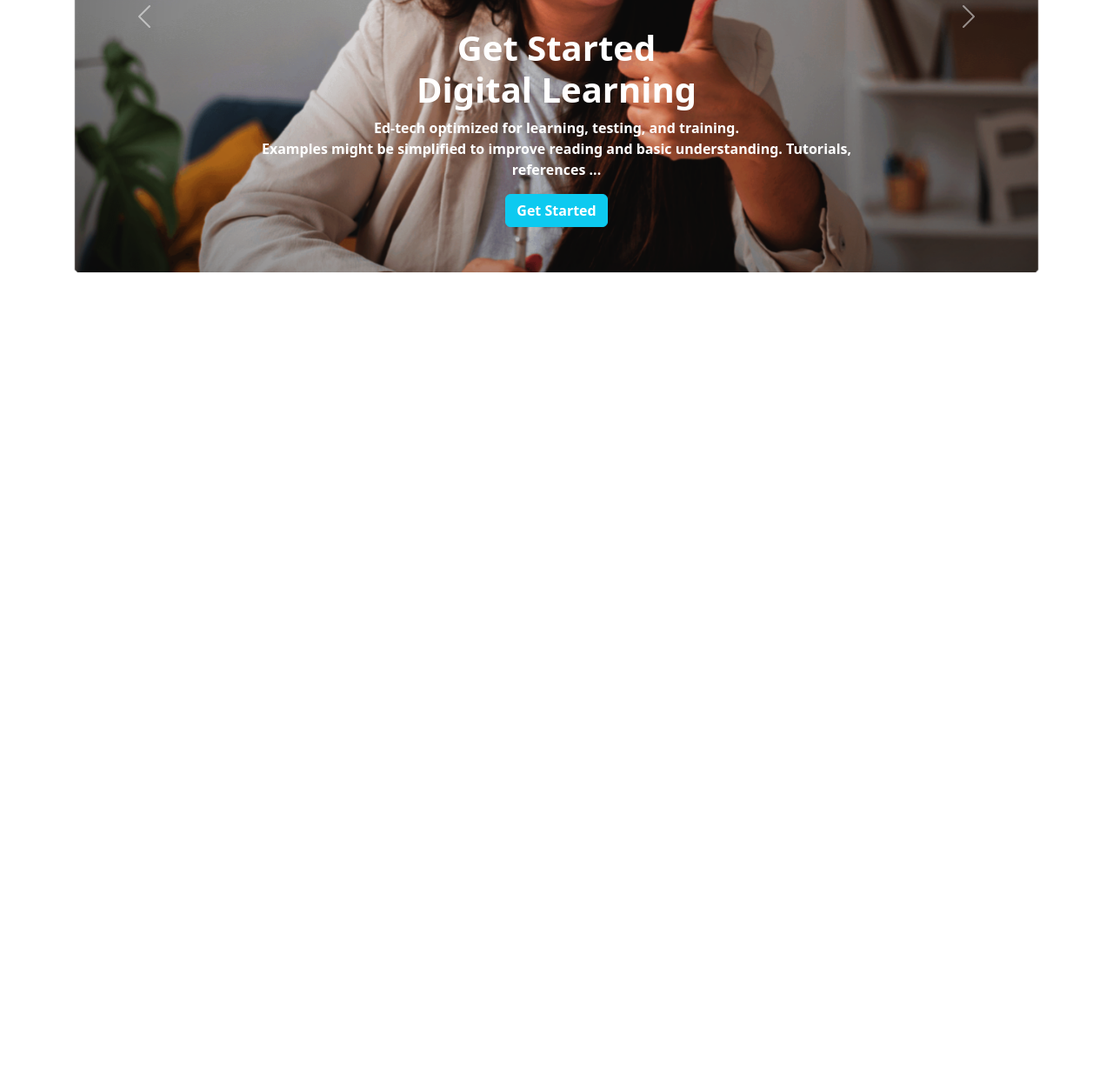
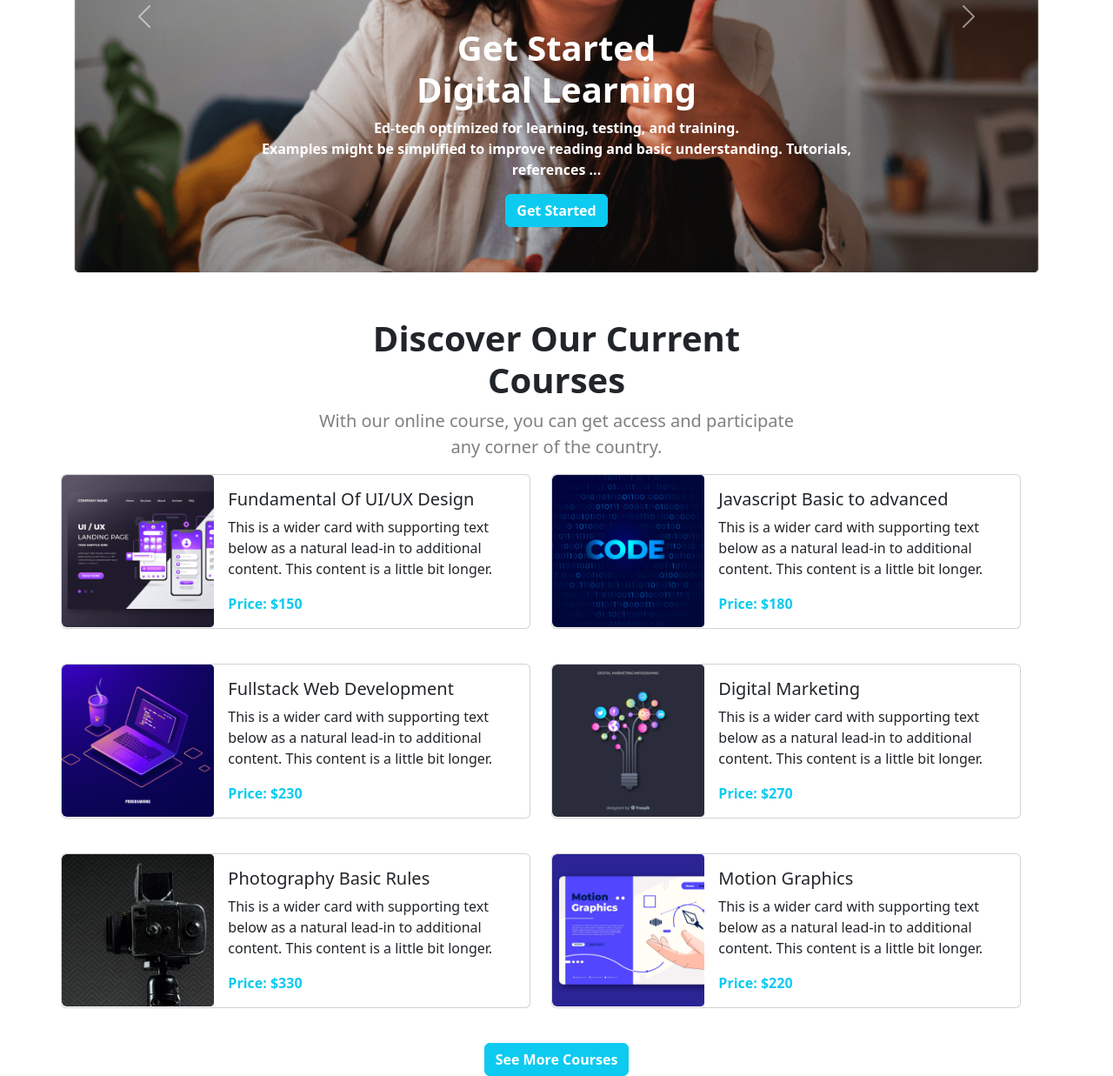
Before and after one commit to wahidalam91/EduTech, a plain HTML site: page index.html in a window 1280 px wide. Shown: the part 367-1604 px from the top of the page at 87% size. Before the commit the page ends 800 px from the top, so only its background shows below. Drawn offline with nearby package versions, Linux system fonts and the light colour scheme.

Commit message:
added courses section

```diff
--- a/index.html
+++ b/index.html
@@ -83,9 +83,112 @@
             </div>
         </section>
         <!-- End: Top Banner Section -->
-
-
     </header>
+    <main>
+        <!-- Start: Courses Section -->
+        <section class="container mt-5">
+            <h1 class="fw-bold fs-1 text-center">Discover Our Current <br> Courses</h1>
+            <p class="fs-5 text-center text-black-50">With our online course, you can get access and participate <br> any
+              corner of the country.</p>
+            <div class="row row-cols-1 row-cols-md-3 row-cols-lg-2 gap-4 d-flex">
+              <div class="card mb-3 ps-0" style="max-width: 540px;">
+                <div class="row g-0">
+                  <div class="col-md-4">
+                    <img src="./images/course/course-1.png" class="img-fluid rounded-start" alt="...">
+                  </div>
+                  <div class="col-md-8">
+                    <div class="card-body">
+                      <h5 class="card-title">Fundamental Of UI/UX Design
+                      </h5>
+                      <p class="card-text">This is a wider card with supporting text below as a natural lead-in to additional
+                        content. This content is a little bit longer.</p>
+                      <p class="card-text"><small class="text-info fs-6 fw-bold">Price: $150</small></p>
+                    </div>
+                  </div>
+                </div>
+              </div>
+              <div class="card mb-3 ps-0" style="max-width: 540px;">
+                <div class="row g-0">
+                  <div class="col-md-4">
+                    <img src="./images/course/course-2.png" class="img-fluid rounded-start" alt="...">
+                  </div>
+                  <div class="col-md-8">
+                    <div class="card-body">
+                      <h5 class="card-title">Javascript Basic to advanced
+                      </h5>
+                      <p class="card-text">This is a wider card with supporting text below as a natural lead-in to additional
+                        content. This content is a little bit longer.</p>
+                      <p class="card-text"><small class="text-info fs-6 fw-bold">Price: $180</small></p>
+                    </div>
+                  </div>
+                </div>
+              </div>
+              <div class="card mb-3 ps-0" style="max-width: 540px;">
+                <div class="row g-0">
+                  <div class="col-md-4">
+                    <img src="./images/course/course-3.png" class="img-fluid rounded-start" alt="...">
+                  </div>
+                  <div class="col-md-8">
+                    <div class="card-body">
+                      <h5 class="card-title">Fullstack Web Development
+                      </h5>
+                      <p class="card-text">This is a wider card with supporting text below as a natural lead-in to additional
+                        content. This content is a little bit longer.</p>
+                      <p class="card-text"><small class="text-info fs-6 fw-bold">Price: $230</small></p>
+                    </div>
+                  </div>
+                </div>
+              </div>
+              <div class="card mb-3 ps-0" style="max-width: 540px;">
+                <div class="row g-0">
+                  <div class="col-md-4">
+                    <img src="./images/course/course-4.png" class="img-fluid rounded-start" alt="...">
+                  </div>
+                  <div class="col-md-8">
+                    <div class="card-body">
+                      <h5 class="card-title">Digital Marketing</h5>
+                      <p class="card-text">This is a wider card with supporting text below as a natural lead-in to additional
+                        content. This content is a little bit longer.</p>
+                      <p class="card-text"><small class="text-info fs-6 fw-bold">Price: $270</small></p>
+                    </div>
+                  </div>
+                </div>
+              </div>
+              <div class="card mb-3 ps-0" style="max-width: 540px;">
+                <div class="row g-0">
+                  <div class="col-md-4">
+                    <img src="./images/course/course-5.png" class="img-fluid rounded-start" alt="...">
+                  </div>
+                  <div class="col-md-8">
+                    <div class="card-body">
+                      <h5 class="card-title">Photography Basic Rules</h5>
+                      <p class="card-text">This is a wider card with supporting text below as a natural lead-in to additional
+                        content. This content is a little bit longer.</p>
+                      <p class="card-text"><small class="text-info fs-6 fw-bold">Price: $330</small></p>
+                    </div>
+                  </div>
+                </div>
+              </div>
+              <div class="card mb-3 ps-0" style="max-width: 540px;">
+                <div class="row g-0">
+                  <div class="col-md-4">
+                    <img src="./images/course/course-6.png" class="img-fluid rounded-start" alt="...">
+                  </div>
+                  <div class="col-md-8">
+                    <div class="card-body">
+                      <h5 class="card-title">Motion Graphics</h5>
+                      <p class="card-text">This is a wider card with supporting text below as a natural lead-in to additional
+                        content. This content is a little bit longer.</p>
+                      <p class="card-text"><small class="text-info fs-6 fw-bold">Price: $220</small></p>
+                    </div>
+                  </div>
+                </div>
+              </div>
+              <div class=" container col-md-12 text-center">
+                <button type="button" class="text-white fw-bold btn btn-info">See More Courses</button>
+              </div>
+              <!-- End: Courses Section -->
+    </main>
     <script src="https://cdn.jsdelivr.net/npm/bootstrap@5.2.0/dist/js/bootstrap.bundle.min.js"
         integrity="sha384-A3rJD856KowSb7dwlZdYEkO39Gagi7vIsF0jrRAoQmDKKtQBHUuLZ9AsSv4jD4Xa"
         crossorigin="anonymous"></script>
```
